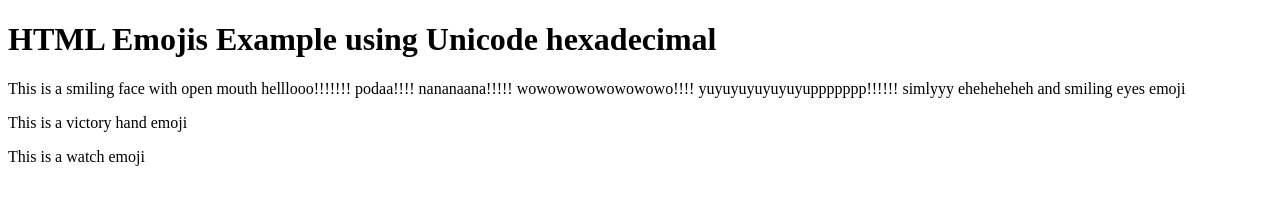
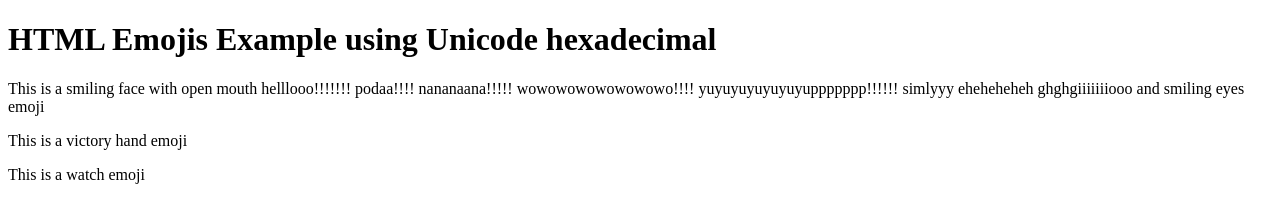
Before and after one commit to Swapnilsharma0-o/potter_pipes, a plain HTML site: page index.html in a window 1280 px wide. Drawn offline with Linux system fonts and the light colour scheme.

Commit message:
Update index.html

```diff
--- a/index.html
+++ b/index.html
@@ -17,6 +17,8 @@
 		yuyuyuyuyuyuyuppppppp!!!!!!
 		simlyyy
 		eheheheheh
+
+		ghghgiiiiiiiooo
 				and smiling eyes emoji
 </p>
 	<p> This is a victory hand emoji</p>
```
